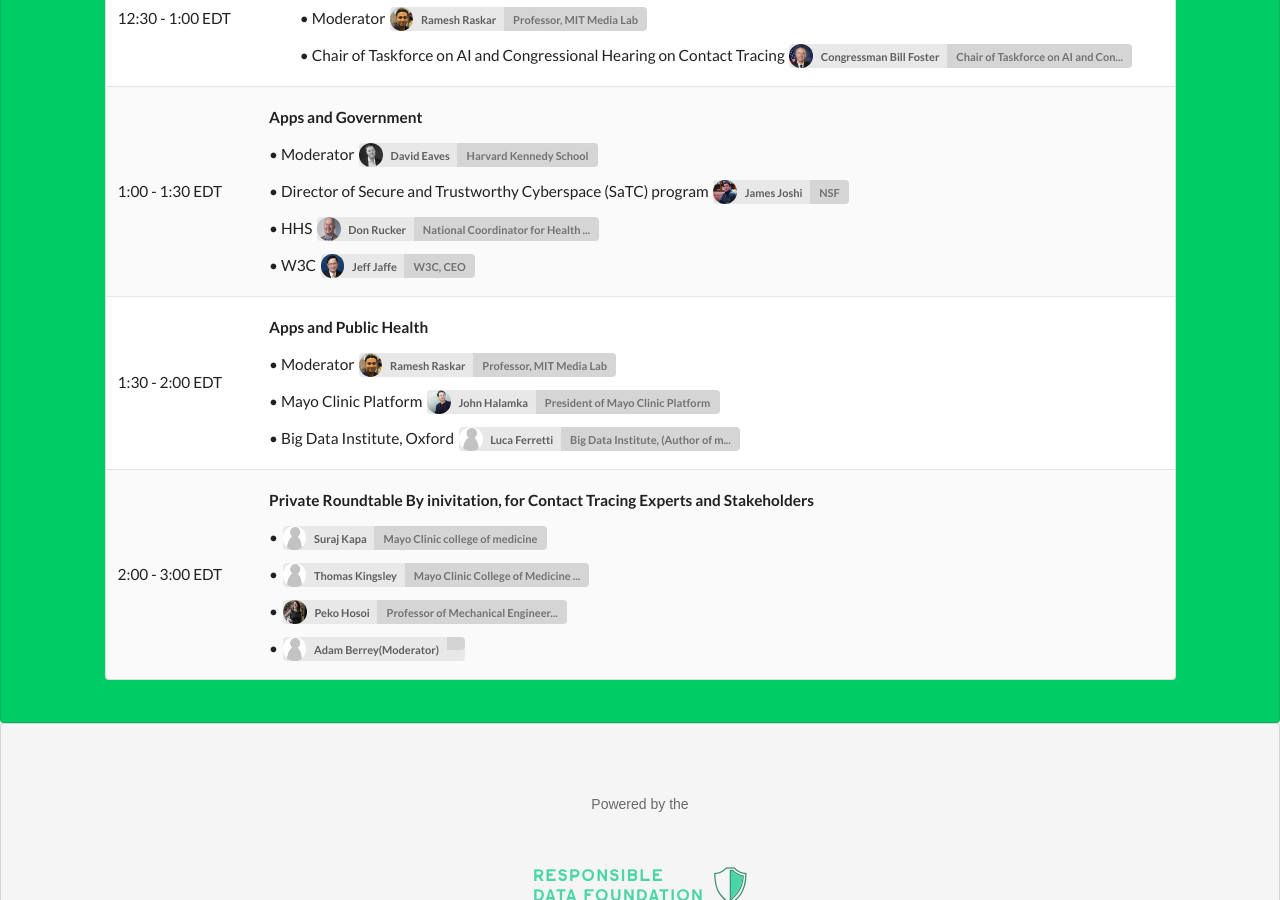
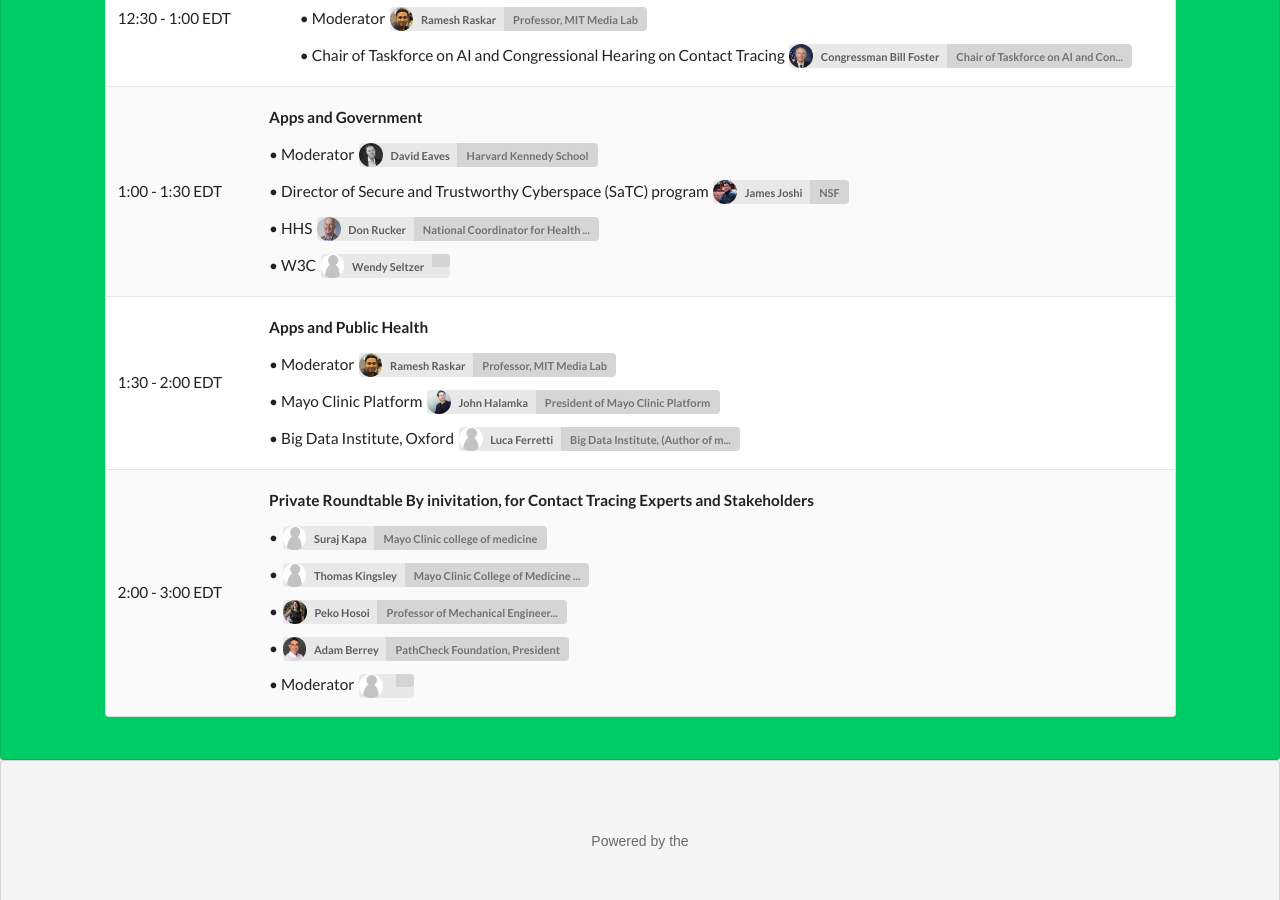
Before and after one commit to responsible-data-summit/events, a Jekyll site: the page built from agenda-0806.html, in a window 1280 px wide and 900 px high, scrolled down 763 px. Built offline with Jekyll 4.4.1, drawn with Linux system fonts in a browser that asks for light colours; some web fonts are replaced; comment, search, counter and statistics services are not loaded.

Commit message:
update agenda

```diff
--- a/_data/agenda0728.yml
+++ b/_data/agenda0728.yml
@@ -43,7 +43,7 @@
           #link: https://pact.mit.edu/
         - name: Don Rucker
           content: HHS
-        - name: Jeff Jaffe
+        - name: Wendy Seltzer
           content: W3C
 
 - time: 1:30 - 2:00
@@ -65,4 +65,5 @@
         - name: Suraj Kapa
         - name: Thomas Kingsley
         - name: Peko Hosoi
-        - name: Adam Berrey(Moderator)
+        - name: Adam Berrey
+        - content: Moderator
```
